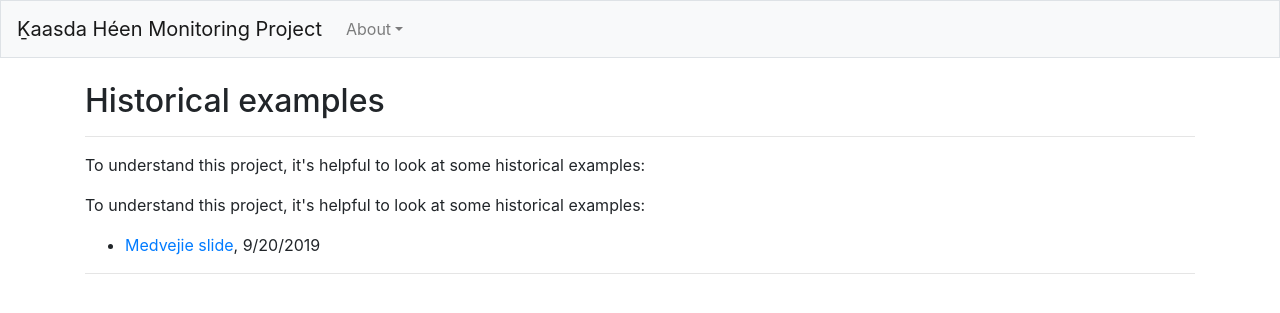
After one commit to ehmatthes/sitka_irg_realtime, a Django app: page /hist_examples/ in a window 1280 px wide. The commit adds this page. Shown: the top 313 px of the page. Run offline with Django 3.2, Linux system fonts and the light colour scheme; parts of the project's set-up code (start-up, migrations or seed data) failed here and were passed over; some libraries are stand-ins or nearby versions.

Commit message:
Started historical examples section; main page to list hist examples.

```diff
--- /dev/null
+++ b/irg_viz/templates/irg_viz/hist_examples.html
@@ -0,0 +1,23 @@
+{% extends "irg_viz/base.html" %}
+
+{% load bootstrap4 %}
+
+{% block page_header %}
+  <h2>Historical examples</h2>
+{% endblock page_header %}
+
+{% block content %}
+
+  <hr />
+
+  <p>To understand this project, it's helpful to look at some historical examples:</p>
+  <p>To understand this project, it's helpful to look at some historical examples:</p>
+
+  <ul>
+    <li><a href="">Medvejie slide</a>, 9/20/2019</li>
+  </ul>
+
+  <hr />
+
+
+{% endblock content %}
--- a/irg_viz/templates/irg_viz/index.html
+++ b/irg_viz/templates/irg_viz/index.html
@@ -7,7 +7,7 @@
     <h1 class="display-3">Ḵaasda Héen Monitoring Project</h1>
 
     <p class="lead">When are we most at risk for landslides? The stream gauge on Ḵaasda Héen (Indian River) seems to act as a proxy for primary landslide indicators such as soil moisture content. Basically, when the river is rising at a critical rate within a critical period of time, this is an indication that soil moisture content is rising.</p>
-    <p class="lead">This is an experimental project; the data you see here may be outdated or incorrect, and the interpretations of this data may be flawed.
+    <p class="lead">This is an experimental project; the data you see here may be outdated or incorrect, and the interpretations of this data may be flawed. To understand this project better, including its limitations, you may want to look at some <a href="{% url 'irg_viz:hist_examples' %}">historical examples</a>.
     </p>
 
 
--- a/irg_viz/urls.py
+++ b/irg_viz/urls.py
@@ -13,6 +13,7 @@ urlpatterns = [
 
     # About pages
     path('about/', views.about, name='about'),
+    path('hist_examples/', views.hist_examples, name='hist_examples'),
 
     # Working with notifications (site admins only).
     path('new_notification/', views.new_notification, name='new_notification'),
--- a/irg_viz/views.py
+++ b/irg_viz/views.py
@@ -24,6 +24,12 @@ def about(request):
 
     context = {}
     return render(request, 'irg_viz/about.html', context=context)
+
+def hist_examples(request):
+    """List of historical examples."""
+
+    context = {}
+    return render(request, 'irg_viz/hist_examples.html', context=context)
 
 @login_required
 def new_notification(request):
```
